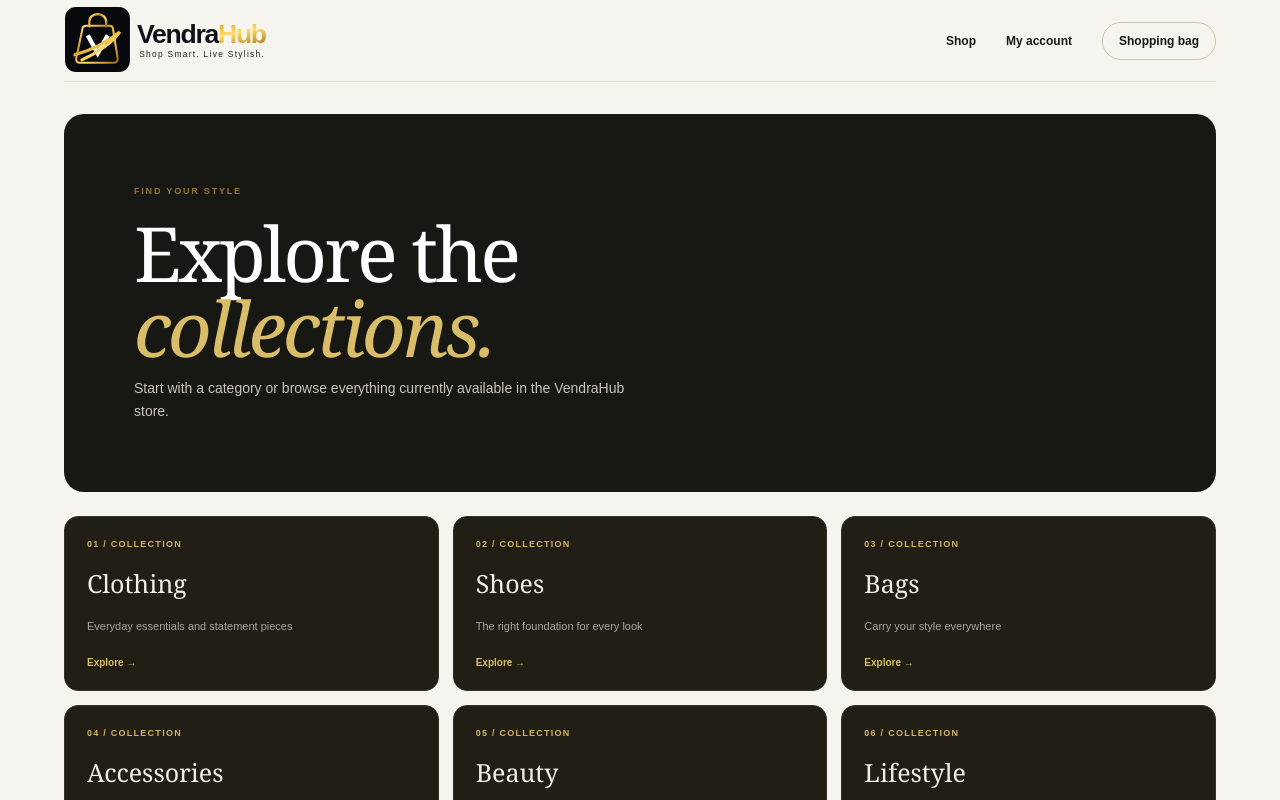
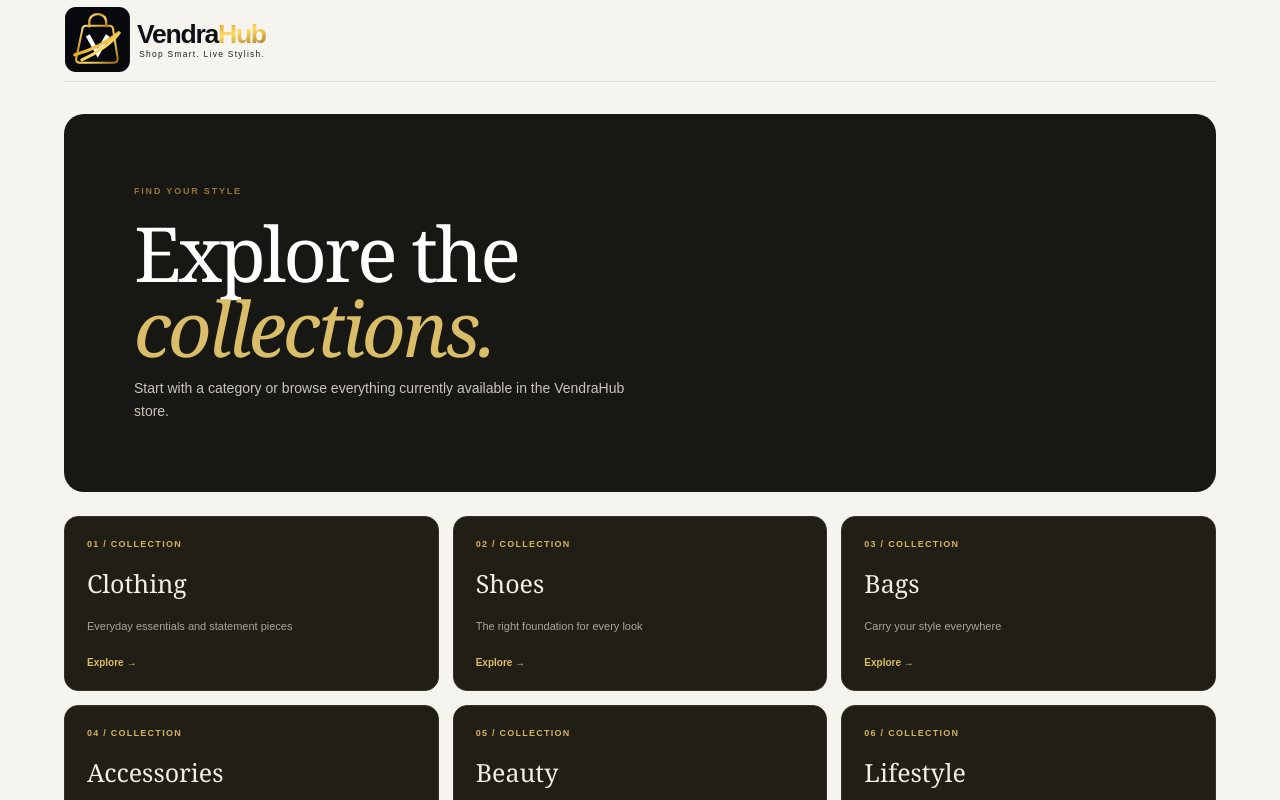
Before and after one commit to Vendrahub-1/VendraHub, a Next.js app: page /customer/categories in a window 1280 px wide. Shown: the top 800 px of the page. Built offline with nearby package versions, Linux system fonts and the light colour scheme.

Commit message:
Remove duplicate top navigation from categories

```diff
--- a/app/customer/categories/page.tsx
+++ b/app/customer/categories/page.tsx
@@ -22,7 +22,7 @@ export default async function CustomerCategoriesPage() {
     <main className="vh-store">
       <header className="vh-store-header">
         <Link href="/customer" className="vh-store-brand"><Image src="/vendrahub-logo.svg" alt="VendraHub" width={220} height={64} priority /></Link>
-        <nav aria-label="Store navigation"><Link href="/customer">Shop</Link><Link href="/customer/account">My account</Link><Link href="/customer/cart" className="vh-store-signin">Shopping bag</Link></nav>
+
       </header>
       <section className="vh-secondary-hero">
         <p className="vh-overline">FIND YOUR STYLE</p><h1>Explore the<br/><em>collections.</em></h1>
```
